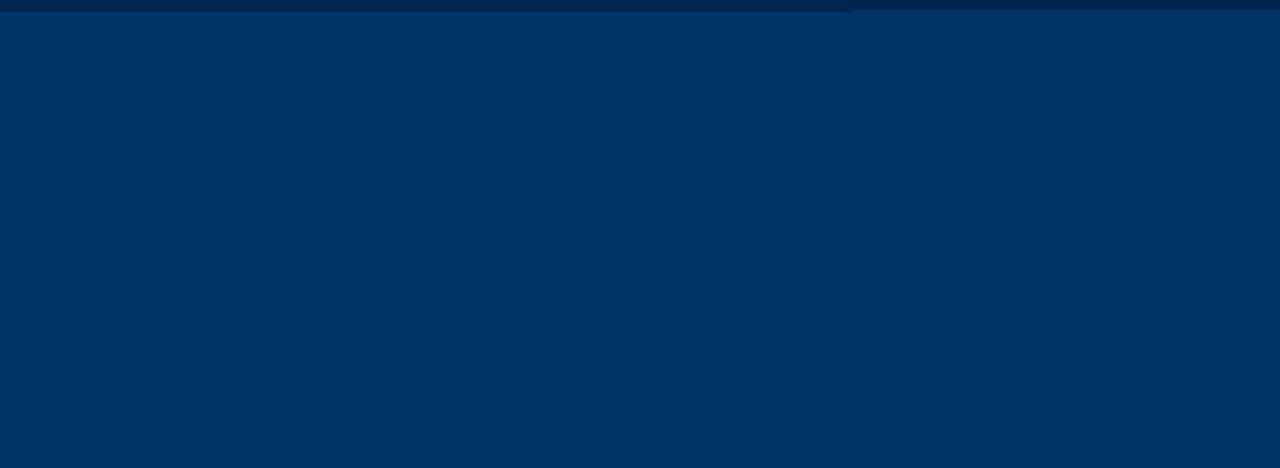
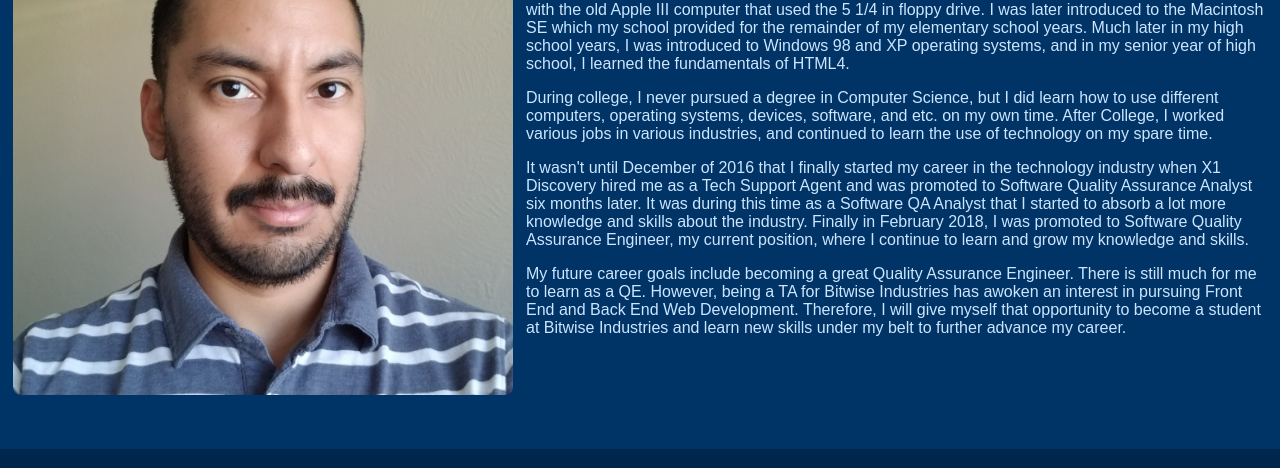
Before and after one commit to djlarj/final-project, a plain HTML site: page about.html in a window 1280 px wide. Shown: the part 263-731 px from the top of the page. Drawn offline with Linux system fonts and the light colour scheme; a web font is replaced by a local one.

Commit message:
Day 3 Coding

```diff
--- a/about.html
+++ b/about.html
@@ -23,10 +23,21 @@
         </nav>
         <h1>About Luis Reyes</h1>
     </header>
+    <br>
     <main>
         <div class="aboutluisreyes">
-            <P>By day, I am Software Quality Assurance Engineer fully employed with <a href="https://www.x1.com">X1 Discovery</a> where I manage the QA Team with testing our enterprise level solution. By night, twice a week, I am a TA for the "Websites for Beginners" course at <a href="https://bitwiseindustries.com">Bitwise Industries</a>. We teach the fundamentals of HTML5 and CSS3 to all students of various ages and backgrounds who are willing to learn.</P>
+            <div class="profilepic">
+                <img src="img/ProfilePic.jpg" alt="Profile Picture">
+            </div>
+            <div class="biography">
+            <p>By day, I am Software Quality Assurance Engineer fully employed with <a href="https://www.x1.com">X1 Discovery</a> where I manage the QA Team with testing our enterprise level solution. By night, twice a week, I am a TA for the "Websites for Beginners" course at <a href="https://bitwiseindustries.com">Bitwise Industries</a>. We teach the fundamentals of HTML5 and CSS3 to all students of various ages and backgrounds who are willing to learn.</p>
+            <P>My passion for computers started in my early elementary school years, 1st grade to be exact. It started with the old Apple III computer that used the 5 1/4 in floppy drive. I was later introduced to the Macintosh SE which my school provided for the remainder of my elementary school years. Much later in my high school years, I was introduced to Windows 98 and XP operating systems, and in my senior year of high school, I learned the fundamentals of HTML4.</P>
+            <p>During college, I never pursued a degree in Computer Science, but I did learn how to use different computers, operating systems, devices, software, and etc. on my own time. After College, I worked various jobs in various industries, and continued to learn the use of technology on my spare time.</p>
+            <p>It wasn't until December of 2016 that I finally started my career in the technology industry when X1 Discovery hired me as a Tech Support Agent and was promoted to Software Quality Assurance Analyst six months later. It was during this time as a Software QA Analyst that I started to absorb a lot more knowledge and skills about the industry. Finally in February 2018, I was promoted to Software Quality Assurance Engineer, my current position, where I continue to learn and grow my knowledge and skills.</p>
+            <p>My future career goals include becoming a great Quality Assurance Engineer. There is still much for me to learn as a QE. However, being a TA for Bitwise Industries has awoken an interest in pursuing Front End and Back End Web Development. Therefore, I will give myself that opportunity to become a student at Bitwise Industries and learn new skills under my belt to further advance my career.</p>
+            </div>
         </div>
+        <div class="clearfloat1"></div>
     </main>
     <footer>
         <div class="bottomfooter">
--- a/css/style.css
+++ b/css/style.css
@@ -104,6 +104,25 @@ li a:hover:not(.active) {
     text-decoration: none;
     color: #99CCFF;
 }
-/* .clearfloat { */
-    /* clear: both; */
+.biography {
+    text-align: left;
+    margin-left: 13px;
+    margin-right: 13px;
+    /* height: 540px; */
 }
+.profilepic {
+    display: block;
+    width: 500px;
+    margin-left: 13px;
+    margin-right: 13px;
+    float: left;
+    /* height: 540px */
+}
+.profilepic img {
+    width: 500px;
+    border-radius: 8px;
+}
+.clearfloat1 {
+    margin-bottom: 50px;
+    clear: left;
+}
```
Also changed, not shown: contact.html (+1 -0 lines).
